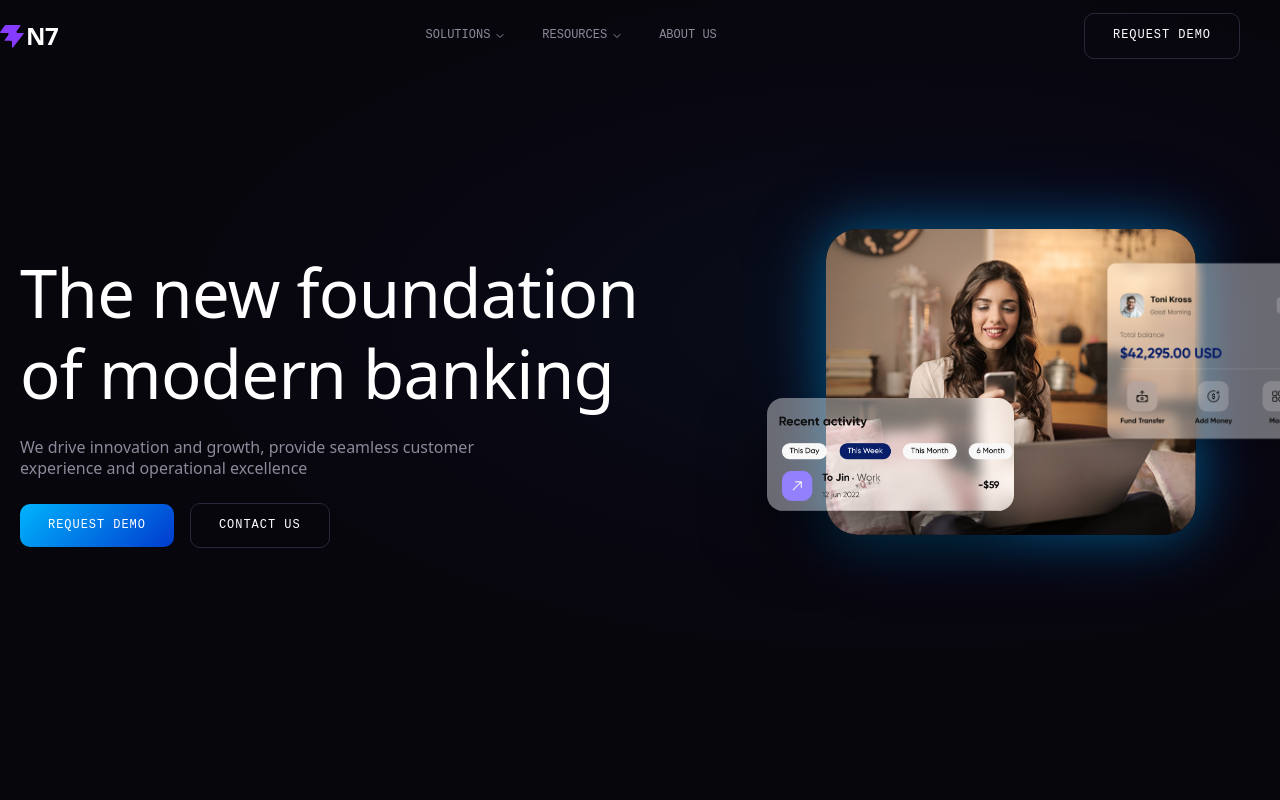
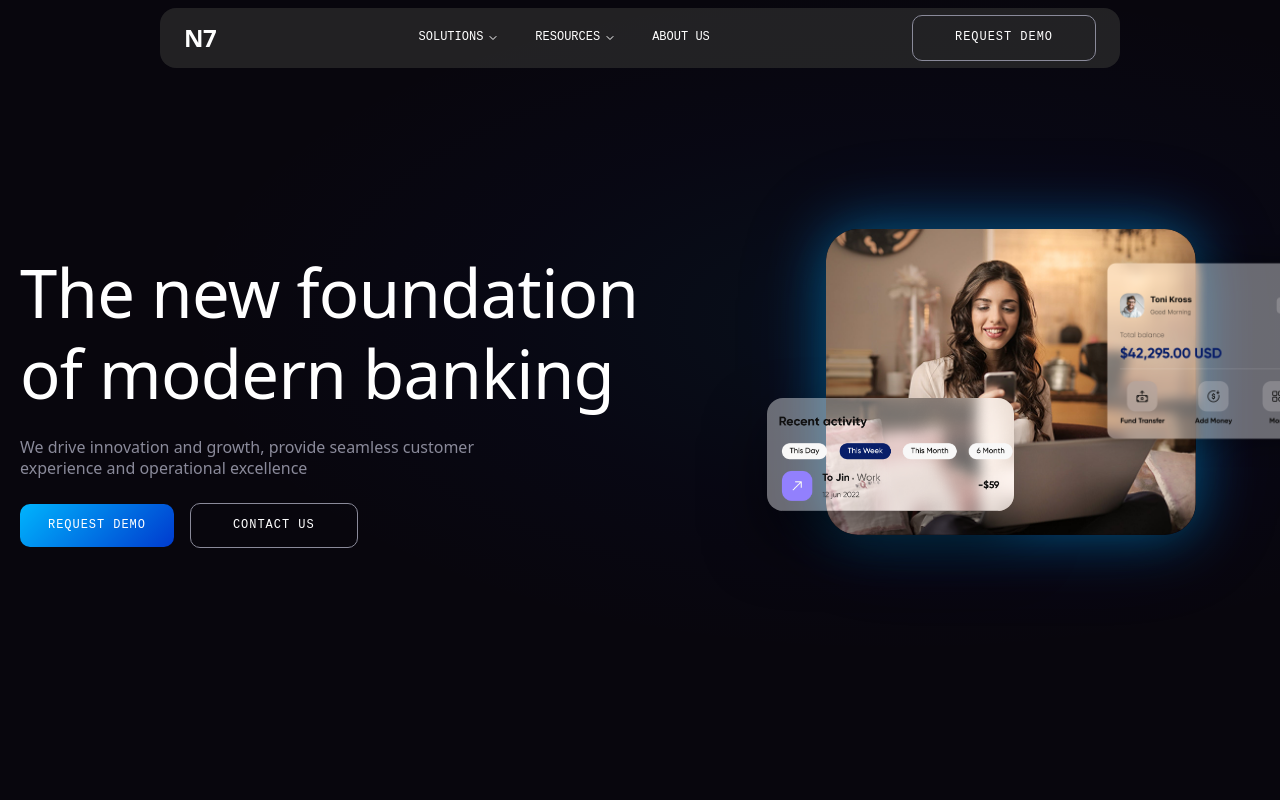
Before and after one commit to singhsharad529/n7-project, a React (Vite) app: page / in a window 1280 px wide. Shown: the top 800 px of the page. Built offline with nearby package versions, Linux system fonts and the light colour scheme.

Commit message:
fix and complete navbar

```diff
--- a/src/components/Navbar.tsx
+++ b/src/components/Navbar.tsx
@@ -26,26 +26,25 @@ export default function Navbar() {
   return (
     <>
       <motion.nav
-        id="main-nav"
         initial={{ y: -20, opacity: 0 }}
         animate={{ y: 0, opacity: 1 }}
         transition={{ duration: 0.5, ease: 'easeOut' }}
-        className={`fixed top-0 left-0 right-0 z-50 transition-all duration-300 ${
-          scrolled
-            ? 'bg-[#08060d]/85 backdrop-blur-[16px] border-b border-n7-border'
-            : 'bg-transparent backdrop-blur-none border-b border-transparent'
-        }`}
+        className={`fixed top-2 left-4 right-4  md:left-40 md:right-40 z-50 transition-all duration-300 rounded-2xl text-n7-text bg-n7-navbar ${scrolled
+          ? ' backdrop-blur-[16px]'
+          : ' '
+          }`}
       >
-        <div className="max-w-[1240px] mx-auto px-8 h-[72px] flex items-center justify-between">
+        <div className="w-full px-20 h-[60px] flex items-center justify-between"
+          style={{
+            padding: '0 1.5rem',
+          }}
+        >
           {/* Logo */}
           <a
-            href="#"
+            href="/"
             id="nav-logo"
             className="flex items-center gap-[2px] no-underline font-heading text-2xl font-bold text-n7-text tracking-[-0.02em]"
           >
-            <svg width="24" height="23" viewBox="0 0 48 46" fill="none" xmlns="http://www.w3.org/2000/svg">
-              <path d="M25.946 44.938c-.664.845-2.021.375-2.021-.698V33.937a2.26 2.26 0 0 0-2.262-2.262H10.287c-.92 0-1.456-1.04-.92-1.788l7.48-10.471c1.07-1.497 0-3.578-1.842-3.578H1.237c-.92 0-1.456-1.04-.92-1.788L10.013.474c.214-.297.556-.474.92-.474h28.894c.92 0 1.456 1.04.92 1.788l-7.48 10.471c-1.07 1.498 0 3.579 1.842 3.579h11.377c.943 0 1.473 1.088.89 1.83L25.947 44.94z" fill="#863bff"/>
-            </svg>
             <span>N7</span>
           </a>
 
@@ -67,8 +66,7 @@ export default function Navbar() {
           {/* Desktop CTA */}
           <a
             href="#request-demo"
-            className="btn-outline hidden md:inline-flex px-[22px] py-2.5 text-[0.75rem]"
-            id="nav-cta"
+            className="btn-outline text-[0.75rem] hidden md:inline-flex border border-n7-light"
           >
             Request Demo
           </a>
--- a/src/index.css
+++ b/src/index.css
@@ -15,6 +15,7 @@
   --color-n7-accent-hover: #38bdf8;
   --color-n7-accent-glow: rgba(0, 180, 253, 0.2);
   --color-n7-purple: #863bff;
+  --color-n7-navbar: #2F2F2FB2;
 
   --font-sans: 'Archivo', system-ui, -apple-system, sans-serif;
   --font-heading: 'Archivo', system-ui, sans-serif;
@@ -40,6 +41,27 @@ body {
   color: var(--color-n7-text);
   line-height: 1.6;
   overflow-x: hidden;
+}
+
+/* Utility classes used in JSX */
+.bg-n7-navbar {
+  background: var(--color-n7-navbar);
+}
+
+.text-n7-text {
+  color: var(--color-n7-text);
+}
+
+.text-n7-text-muted {
+  color: var(--color-n7-text-muted);
+}
+
+/* Ensure navbar content is white when using the navbar background */
+.bg-n7-navbar .nav-link,
+.bg-n7-navbar #nav-logo,
+.bg-n7-navbar .btn-outline,
+.bg-n7-navbar button {
+  color: var(--color-n7-text);
 }
 
 /* ── Custom scrollbar ─────────────────────────────────────── */
@@ -108,7 +130,7 @@ body {
   display: inline-flex;
   align-items: center;
   justify-content: center;
-  padding: 12px 28px;
+  padding: 12px 42px;
   background-color: transparent;
   color: var(--color-n7-text);
   font-family: var(--font-mono);
@@ -117,14 +139,13 @@ body {
   letter-spacing: 0.08em;
   text-transform: uppercase;
   text-decoration: none;
-  border: 1px solid var(--color-n7-border-light);
+  border: 1px solid var(--color-n7-text-muted);
   border-radius: 10px;
   cursor: pointer;
   transition: all 0.3s cubic-bezier(0.4, 0, 0.2, 1);
 }
 
 .btn-outline:hover {
-  border-color: var(--color-n7-text-muted);
   background-color: rgba(255, 255, 255, 0.03);
   transform: translateY(-1px);
 }
```
